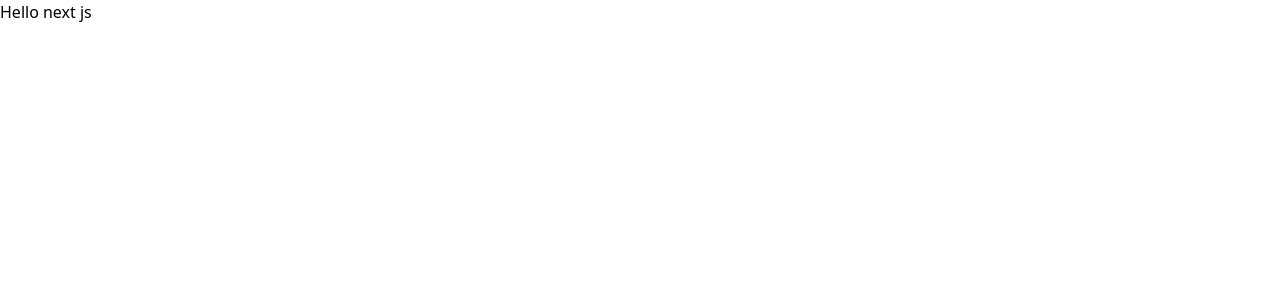
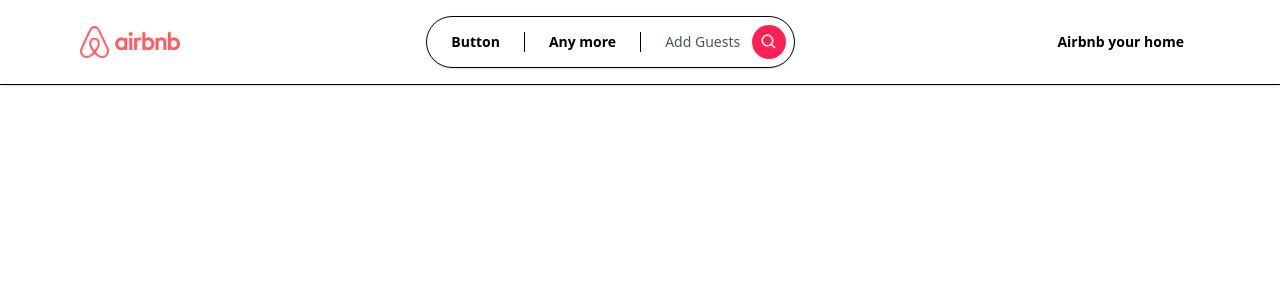
Before and after one commit to gauravdevkar27/airbnb, a Next.js app: page / in a window 1280 px wide. Shown: the top 300 px of the page. Built offline with nearby package versions, Linux system fonts and the light colour scheme.

Commit message:
created navbar

```diff
--- /dev/null
+++ b/app/components/Container.tsx
@@ -0,0 +1,24 @@
+'use client';
+
+interface ContainerProps{
+    children: React.ReactNode;
+}
+
+const Container: React.FC<ContainerProps> = ({
+    children
+}) => {
+    return(
+        <div className="
+        max-w-[2520px]
+        mx-auto
+        xl:px-20
+         md: px-10
+         sm: px-2
+         px-4"
+        >
+            {children}
+        </div>
+    )
+}
+
+export default Container;
--- /dev/null
+++ b/app/components/navbar/Logo.tsx
@@ -0,0 +1,21 @@
+'use client';
+
+import Image from "next/image";
+import { useRouter } from "next/navigation";
+
+const Logo = () => {
+
+    const router = useRouter();
+
+    return(
+        <Image
+        alt="Logo"
+        className="hidden md:block cursor-pointer"
+        height="100"
+        width="100"
+        src="/images/logo.png"
+        />
+    )
+}
+
+export default Logo;
--- /dev/null
+++ b/app/components/navbar/Navbar.tsx
@@ -0,0 +1,36 @@
+import Container from "../Container";
+import Logo from "./Logo";
+import Search from "./Search"
+import UserMenu from "./UserMenu";
+
+
+const Navbar = () => {
+    return (
+        <div className="fixed w-full bg-white z-10 shadow-sm">
+          <div className="py-4
+          border-b-[1px]">
+
+            <Container>
+                <div
+                className="
+                   flex
+                   flex-row
+                   items-center
+                   justify-between
+                   gap-3
+                   md:gap-0
+                   "
+                   >
+                  <Logo/>
+                  <Search/>
+                  <UserMenu />
+
+                </div>
+            </Container>
+
+          </div>
+        </div>
+    )
+}
+
+export default Navbar;
--- /dev/null
+++ b/app/components/navbar/Search.tsx
@@ -0,0 +1,72 @@
+'use client';
+import { BiSearch } from "react-icons/bi";
+const Search = () => {
+    return (
+        <div
+            className="
+       border-[1px]
+       w-full
+       md:w-auto
+       py-2
+       rounded-full
+       shadow-sm
+       hover:shadow-md
+       transition
+       cursor-pointer">
+
+            <div
+                className="
+        flex
+        flex-row
+        items-center
+        justify-between">
+                <div
+                    className="
+            text-sm
+            font-semibold
+            px-6">
+                    Button
+
+                </div>
+
+                <div
+                className="
+                hidden
+                sm:block
+                text-sm
+                font-semibold
+                px-6
+                border-x-[1px]
+                flex-1
+                text-center">
+                  Any more
+                </div>
+
+                <div className="
+                text-sm
+                pl-6
+                pr-2
+                text-gray-600
+                flex
+                flex-row
+                items-center
+                gap-3">
+                    <div className="hidden sm:block">Add Guests</div>
+                    <div
+                    className="
+                    p-2
+                    bg-rose-500
+                    rounded-full
+                    text-white">
+                        <BiSearch size={18}/>
+
+                    </div>
+                </div>
+
+            </div>
+
+        </div>
+    )
+}
+
+export default Search;
--- /dev/null
+++ b/app/components/navbar/UserMenu.tsx
@@ -0,0 +1,28 @@
+'user client'
+const UserMenu = () => {
+    return (
+        <div className="relative">
+          <div className="flex flex-row items-center gap-3">
+            <div
+             onClick={() => {}}
+             className="
+             hidden
+             md:block
+             text-sm
+             font-semibold
+             py-3
+             px-4
+             rounded-full
+             hover:bg-neutral-100
+             trasition
+             cursor-pointer"
+            >
+                Airbnb your home
+
+            </div>
+          </div>
+        </div>
+    )
+}
+
+export default UserMenu;
--- a/app/globals.css
+++ b/app/globals.css
@@ -1 +1,7 @@
 @import "tailwindcss";
+
+html,
+body,
+:root{
+    height: 100%;
+}
--- a/app/layout.tsx
+++ b/app/layout.tsx
@@ -1,6 +1,9 @@
  import type { Metadata } from "next";
 import { Geist, Geist_Mono } from "next/font/google";
 import "./globals.css";
+
+import Navbar from "./components/navbar/Navbar";
+
 
 const geistSans = Geist({
   variable: "--font-geist-sans",
@@ -27,6 +30,7 @@
       <body
         className={`${geistSans.variable} ${geistMono.variable} antialiased`}
       >
+        <Navbar/>
         {children}
       </body>
     </html>
--- a/app/page.tsx
+++ b/app/page.tsx
@@ -1,6 +1,6 @@
 import './globals.css'
 export default function Home() {
   return (
-    <div>Hello next js</div>
+    <div className='text-rose-500 text-2xl'>Hello Airbnb</div>
      );
 }
--- a/package.json
+++ b/package.json
@@ -11,7 +11,8 @@
   "dependencies": {
     "next": "16.1.1",
     "react": "19.2.3",
-    "react-dom": "19.2.3"
+    "react-dom": "19.2.3",
+    "react-icons": "^5.5.0"
   },
   "devDependencies": {
     "@tailwindcss/postcss": "^4.1.18",
--- a/postcss.config.mjs
+++ b/postcss.config.mjs
@@ -1,5 +1,5 @@
 export default {
-  pplugins: {
+  plugins: {
     '@tailwindcss/postcss': {}, // Add the '@' and '/postcss' here
     'autoprefixer': {},
   },
--- a/tailwind.config.ts
+++ b/tailwind.config.ts
@@ -9,10 +9,7 @@
   ],
   theme: {
     extend: {
-      // You can add your Airbnb-specific colors here later
-      colors: {
-        brand: "#FF385C", // Airbnb Red
-      },
+
     },
   },
   plugins: [],
```
Also changed, not shown: public/images/logo.png (added), 1 other file (tests, documents, lock files or other folders).
